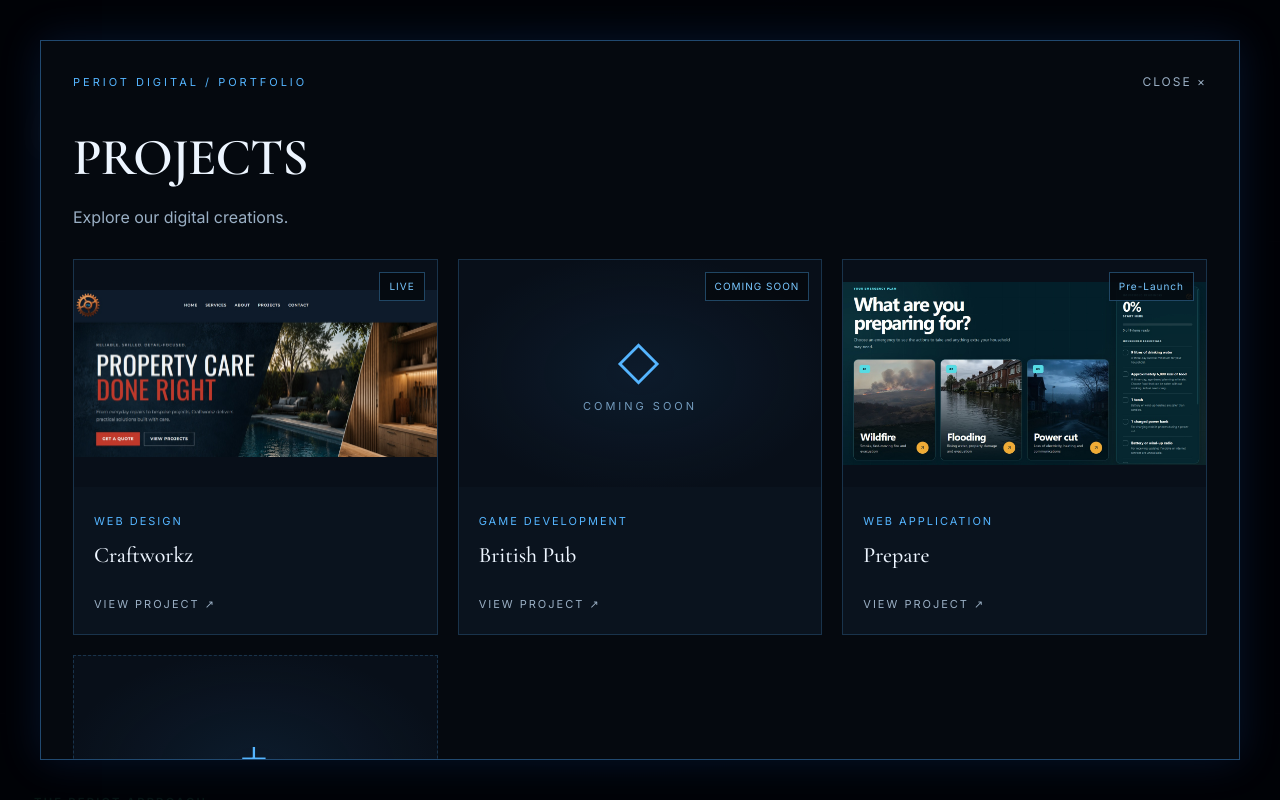
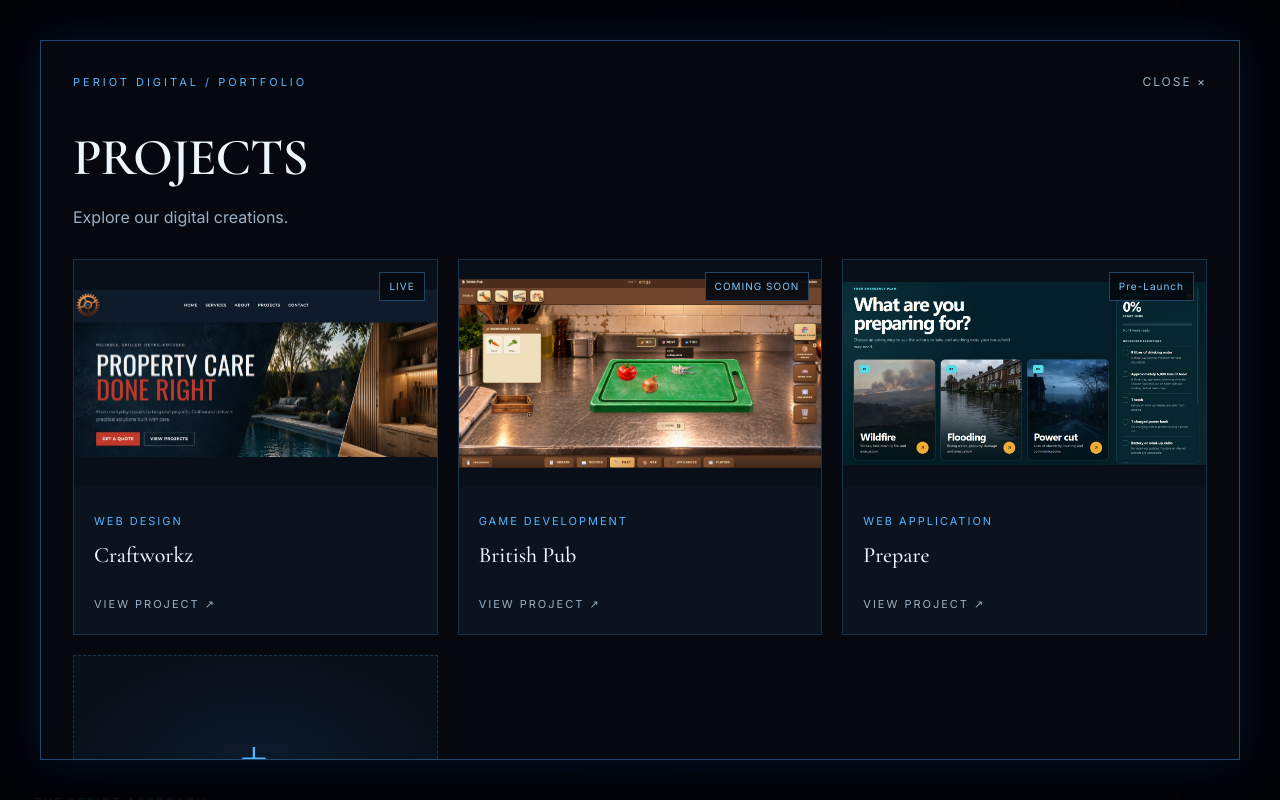
Before and after one commit to EmyliePm/periotdigital, a Next.js app: page / in a window 1280 px wide. Both pictures are taken after a click on the button 1058 px from the left and 457 px from the top of the page. Shown: the top 800 px of the page. Built offline with nearby package versions, Linux system fonts and the light colour scheme.

Commit message:
added british pub to portfolio

```diff
--- a/components/home/PortfolioViewer.tsx
+++ b/components/home/PortfolioViewer.tsx
@@ -39,8 +39,8 @@ const projects: Project[] = [
     status: "COMING SOON",
     description:
       "An independent pub management simulation combining interactive cooking, customer service, interior customisation and an explorable 3D environment.",
-    image: null,
-    url: null,
+    image: "/images/projects/prep1.jpg",
+    url: "https://britishpubgame.com",
     technologies: ["React", "Three.js", "TypeScript", "Electron"],
   },
   {
```
Also changed, not shown: public/images/projects/prep1.jpg (added).
